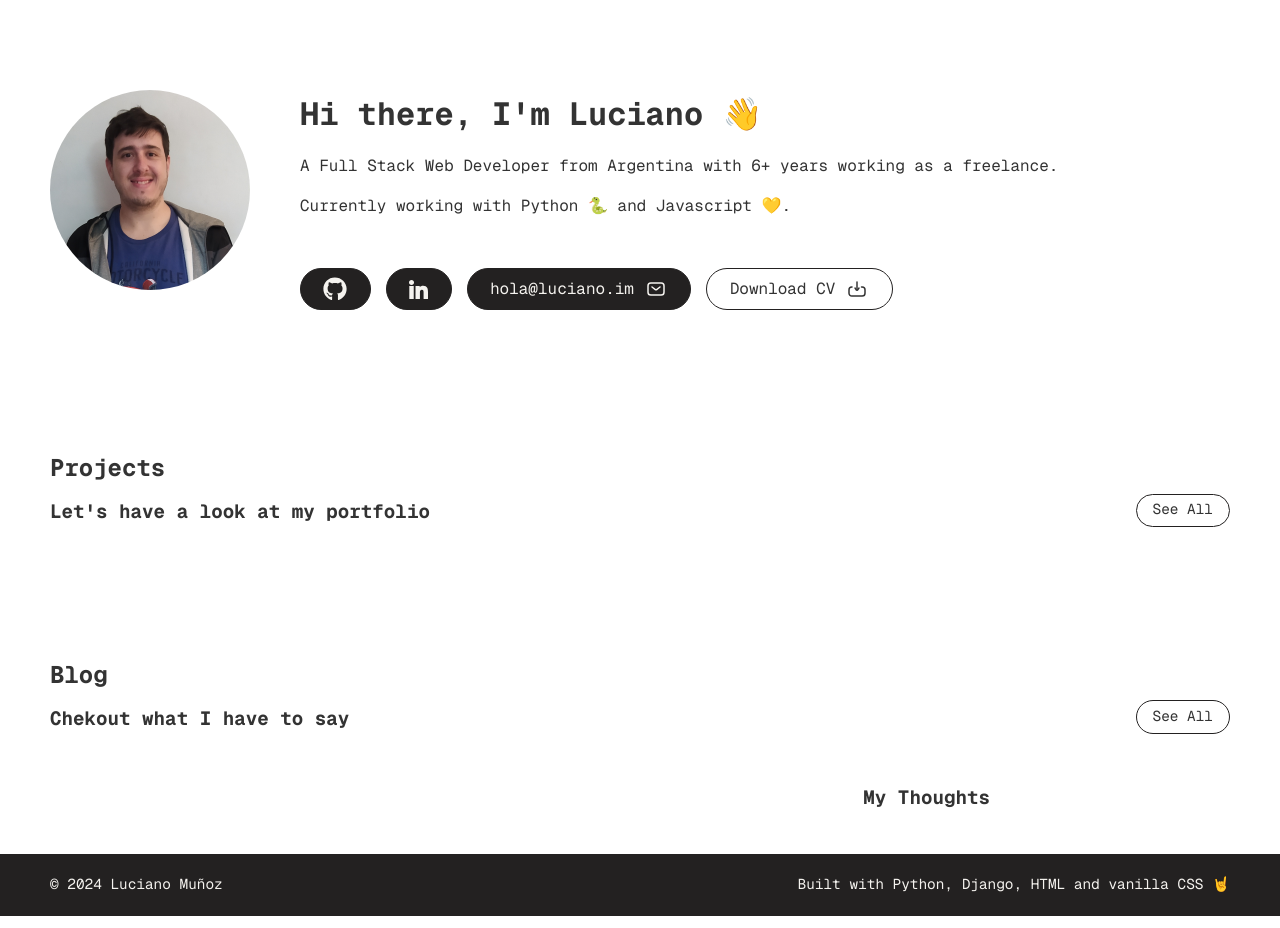
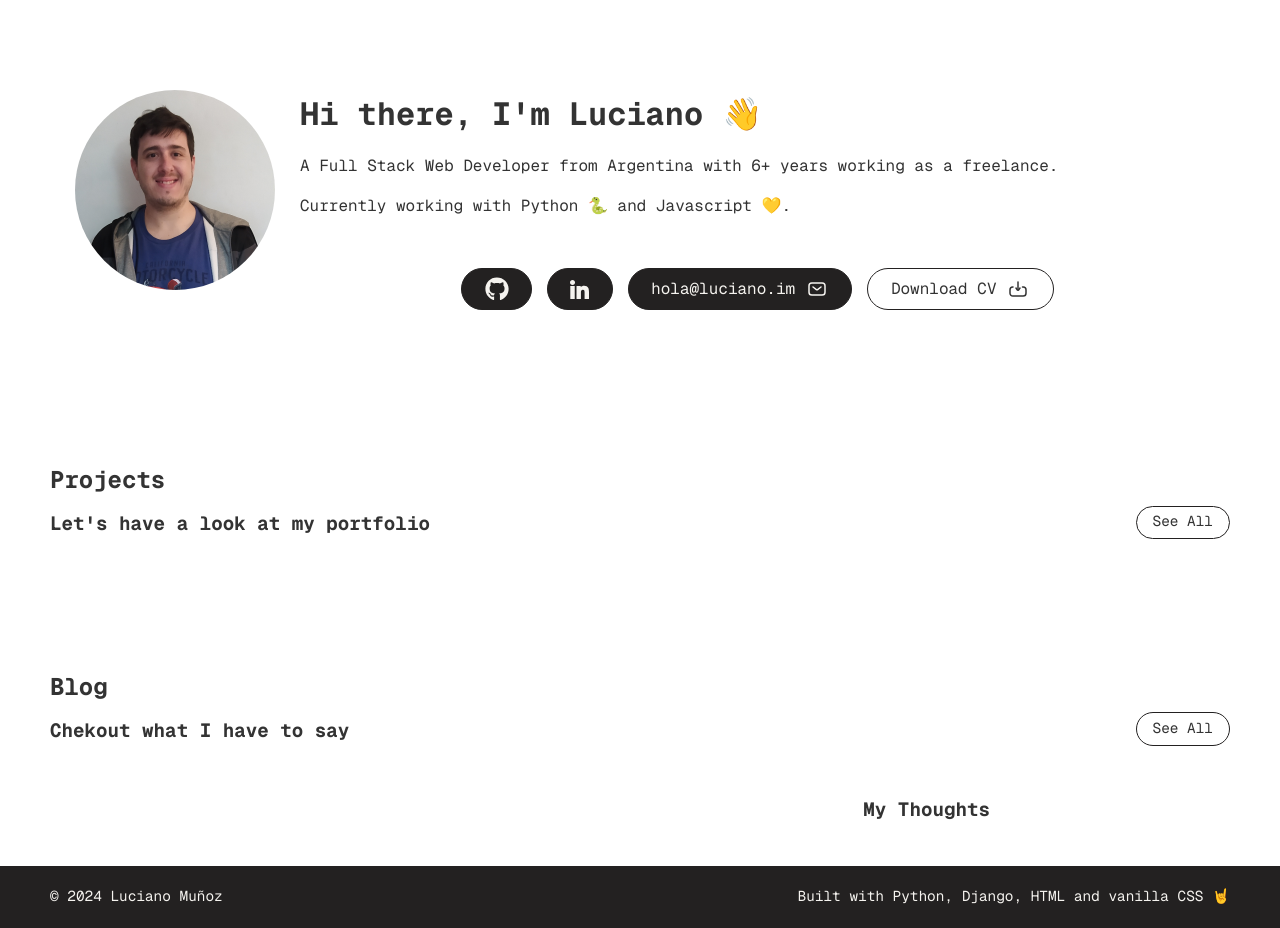
Before and after one commit to luciano-im/portfolio, a Django app: page / in a window 1280 px wide. Shown: the part 100-1028 px from the top of the page. Run offline with Django 5.2, Linux system fonts and the light colour scheme; data that the repository does not hold is empty; parts of the project's set-up code (start-up, migrations or seed data) failed here and were passed over; some libraries are stand-ins or nearby versions.

Commit message:
📱 Make hero responsive

```diff
--- a/static/css/styles.css
+++ b/static/css/styles.css
@@ -110,7 +110,6 @@ body {
 }
 
 body main {
-  display: grid;
   grid-template-rows: auto;
   margin: 0 auto;
   max-width: var(--size-xl);
@@ -279,6 +278,38 @@ h3 {
   display: grid;
 }
 
+.flex-row {
+  flex-direction: row;
+}
+
+.flex-column {
+  flex-direction: column;
+}
+
+.jc-start {
+  justify-content: flex-start;
+}
+
+.jc-end {
+  justify-content: flex-end;
+}
+
+.jc-center {
+  justify-content: center;
+}
+
+.ai-start {
+  align-items: flex-start;
+}
+
+.ai-end {
+  align-items: flex-end;
+}
+
+.ai-center {
+  align-items: center;
+}
+
 /* THEME SELECTOR STYLES */
 
 .theme-selector {
@@ -331,7 +362,6 @@ h3 {
 /* NAV STYLES */
 
 #main-nav {
-  display: grid;
   grid-template-rows: 30px 30px;
   margin: 0 auto;
   max-width: var(--size-xl);
@@ -340,8 +370,6 @@ h3 {
 
 #main-nav .nav-top {
   border-bottom: 1px solid var(--border-color);
-  display: grid;
-  grid-template-columns: 1fr auto;
 }
 
 #main-nav .nav-top span {
@@ -439,31 +467,29 @@ h3 {
   justify-content: flex-start;
 }
 
-/* INTRO STYLES */
+/* HERO STYLES */
 
-#intro {
-  display: grid;
-  grid-template-columns: 250px auto;
+#hero {
   padding: 60px 0;
 }
 
-#intro .photo img {
+#hero .photo img {
   border-radius: 50%;
+  height: auto;
+  margin-bottom: 2em;
   width: 200px;
-  height: auto;
 }
 
-#intro .description .hello {
+#hero .description .hello {
   font-size: 2rem;
   margin-bottom: 15px;
 }
 
-#intro .buttons-list {
+#hero .buttons-list {
   margin-top: 50px;
-  display: flex;
 }
 
-#intro .buttons-list a {
+#hero .buttons-list a {
   margin-right: var(--xs-gap);
 }
 
@@ -1058,6 +1084,10 @@ footer .container p:nth-child(2) {
   .d-lg-none {
     display: none !important;
   }
+
+  #hero {
+    grid-template-columns: 250px auto;
+  }
 }
 
 /* X-Large devices (large desktops, 1200px and up) */
--- a/web/templates/home.html
+++ b/web/templates/home.html
@@ -109,12 +109,12 @@
     </script>
   </head>
   <body>
-    <nav id="main-nav">
-      <div class="nav-top">
-        <div>
+    <nav id="main-nav" class="row">
+      <div class="nav-top row col-12">
+        <div class="col-9 col-sm-4">
           <span><a href="/">LUCIANO MUÑOZ</a></span>
         </div>
-        <div>
+        <div class="col-3 col-sm-8 d-flex jc-end">
           <input type="checkbox" id="nav-toggle"/>
           <label for="nav-toggle" id="nav-toggle-btn" class="d-md-none">
             <span></span>
@@ -134,21 +134,21 @@
           </ul>
         </div>
       </div>
-      <div class="nav-bottom">
+      <div class="nav-bottom row col-12">
         <a href="">EN</a><span class="vertical-divisor"></span><a href="">ES</a>
       </div>
     </nav>
-    <main>
+    <main class="d-grid">
       {% block content %}
-        <section id="intro">
-          <div class="photo">
+        <section id="hero" class="d-grid">
+          <div class="photo d-flex jc-center ai-start">
             <img src="{% static "img/me.png" %}" alt="">
           </div>
           <div class="description">
             <h1 class="hello">Hi there, I'm Luciano 👋</h1>
             <p>A Full Stack Web Developer from Argentina with 6+ years working as a freelance.</p>
             <p>Currently working with Python 🐍 and Javascript 💛.</p>
-            <div class="buttons-list">
+            <div class="buttons-list d-flex jc-center">
               <a href="" class="round-button black-button-lg hover-translation">
                 <svg class="icon" height="24" width="24">
                   <use xlink:href="{% static "img/github.svg" %}#github"></use>
```
